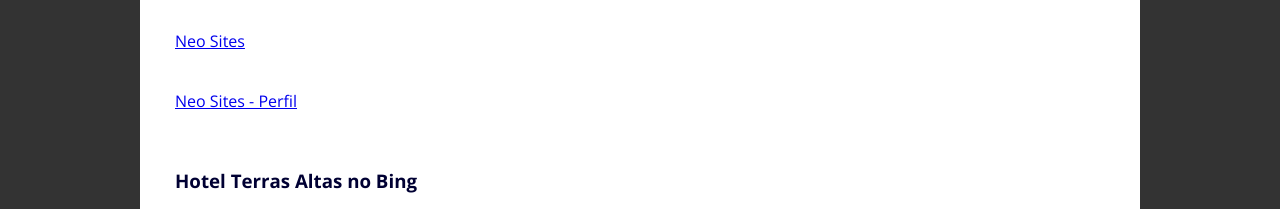
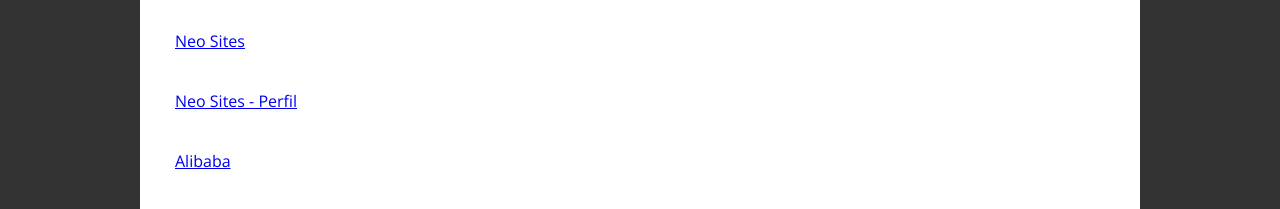
Before and after one commit to hotelterrasaltas/atualiza-es, a plain HTML site: page index.html in a window 1280 px wide. Shown: the part 8331-8540 px from the top of the page. Drawn offline with nearby package versions, Linux system fonts and the light colour scheme; grey boxes are pictures that could not be loaded.

Commit message:
Update index.html

```diff
--- a/index.html
+++ b/index.html
@@ -300,6 +300,7 @@ lazer: piscina, campo de futebol, churrasqueira, salão de jogos, com entrada ex
 <a href="https://gitlab.com/hotelterrasaltasmkt">GitLab Perfil</a></p><br>
 <a href="https://hotelterrasaltasresortemsp.neocities.org/">Neo Sites </a></p><br>
 <a href="https://neocities.org/site/hotelterrasaltasresortemsp">Neo Sites - Perfil</a></p><br>
+<a href="https://hotelterrasaltas.xyz/index.html">Alibaba</a></p><br>
 
 <h3>Hotel Terras Altas no Bing</h3>
 <script type="text/javascript">
```
